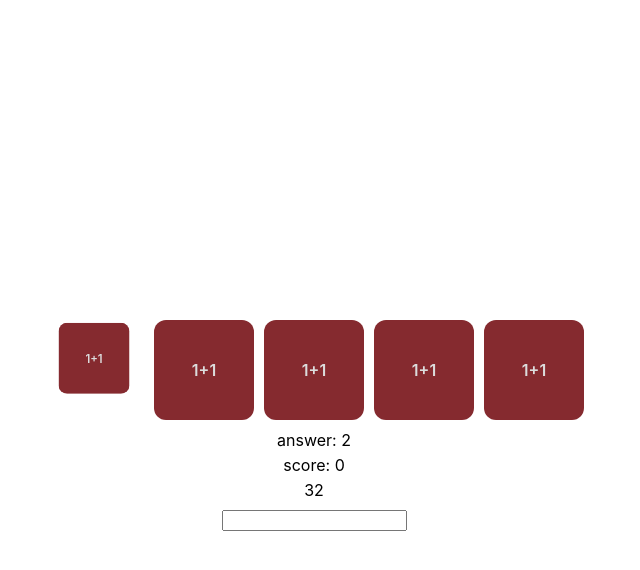
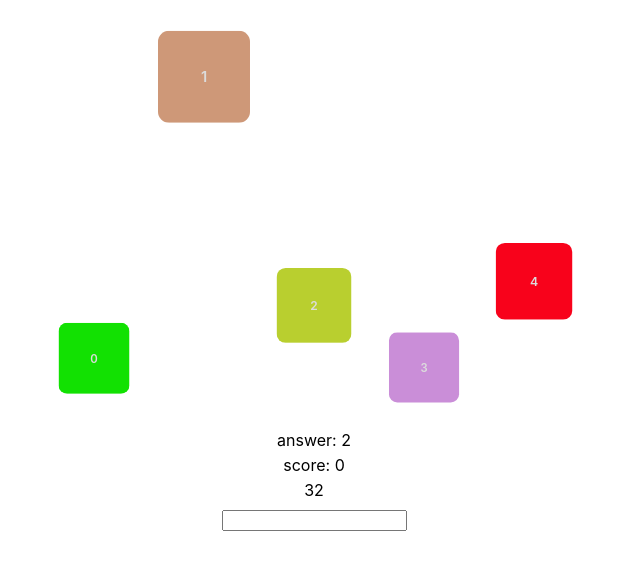
Before and after one commit to Mcas4150/syncsongs, a React (Create React App) app: page / in a window 1280 px wide. Both pictures are taken after a click on the button "Start Game". Shown: the top 570 px of the page, without its empty margins (326-966 px from the left). Built offline with nearby package versions, Linux system fonts and the light colour scheme.

Commit message:
operand refactor

```diff
--- a/src/components/animation/box.jsx
+++ b/src/components/animation/box.jsx
@@ -2,14 +2,31 @@ import React, { useState, useEffect, useRef } from "react";
 import { gsap } from "gsap";
 // import "../../Animate.css";
 
-const Box = ({ points, operands, tl }) => {
+const Box = ({ points, operands, index }) => {
   const boxRef = useRef();
   const pointsRef = useRef(points);
   const durationRef = useRef(Math.random() * 6 + 2);
 
+  const [color, setColor] = useState(
+    Math.floor(Math.random() * 16777215).toString(16)
+  );
+
+  let randomColor = Math.floor(Math.random() * 16777215).toString(16);
   const POINTS_MULTIPLIER = 0.9;
 
-  useEffect(() => {});
+  // GSAP Timeline
+  var tl = gsap.timeline({ repeat: 2 });
+
+  const generateColor = () => {
+    randomColor = Math.floor(Math.random() * 16777215).toString(16);
+    setColor(randomColor);
+  };
+
+  //
+
+  const boxColor = {
+    backgroundColor: "#" + color,
+  };
 
   useEffect(() => {
     tl.set(boxRef.current, {
@@ -20,21 +37,26 @@ const Box = ({ points, operands, tl }) => {
       y: 0,
       scale: 0.7,
       duration: gsap.utils.random(2, 6),
+      //   opacity: 0,
       repeat: -1,
 
       onRepeat: () => {
         pointsRef.current = Math.floor(
           Math.max(pointsRef.current * POINTS_MULTIPLIER, 10)
         );
-        //GenerateNewEquation();
+        // generateColor();
+
+        // setColor(randomColor);
+        // GenerateNewEquation();
       },
     });
   }, []);
 
   return (
-    <div className="box color-maroon" ref={boxRef}>
-      {operands.num1}
-      {/* {operation} */}+{operands.num2}
+    <div className="box " ref={boxRef} style={boxColor}>
+      {/* {operands.num1}
+      +{operands.num2} */}
+      {index}
     </div>
   );
 };
--- a/src/components/animation/game1.jsx
+++ b/src/components/animation/game1.jsx
@@ -33,9 +33,6 @@ const GameOne = () => {
   const [operands, setOperands] = useState({ num1: 1, num2: 1 });
   const [freqSubmit, setFreqSubmit] = useState(0);
   const [correctAnswer, setCorrectAnswer] = useState(2);
-
-  // GSAP Timeline
-  var tl = gsap.timeline({ repeat: 2 });
 
   const startGame = () => {
     setScore(0);
@@ -78,10 +75,10 @@ const GameOne = () => {
             {boxes.map(({ speed, points }, index) => (
               <Box
                 key={index}
+                index={index}
                 points={points}
                 speed={speed}
                 operands={operands}
-                tl={tl}
               />
             ))}
           </div>
```
